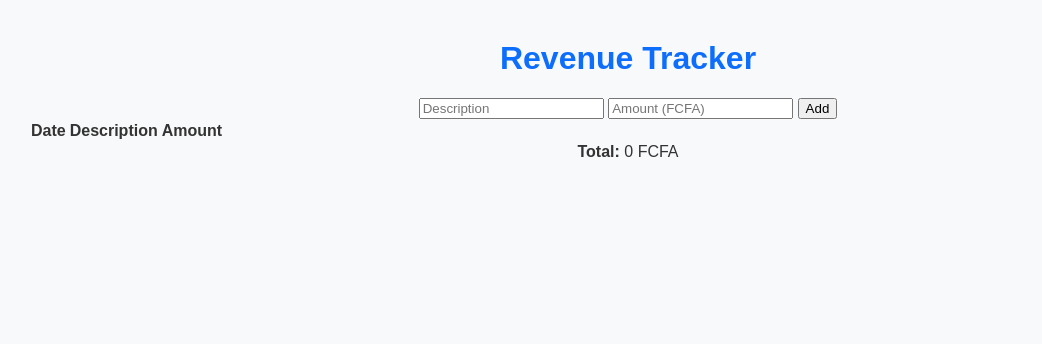
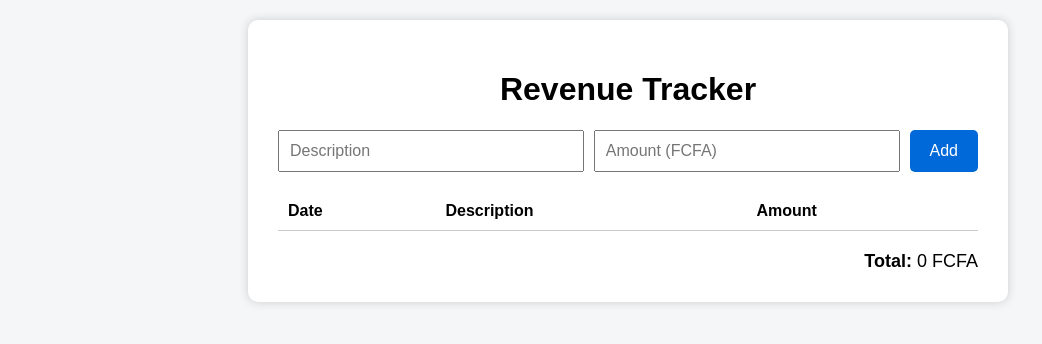
Before and after one commit to akakoulloucedricaimglobal-spec/mon-agent-auto-dashboard, a plain HTML site: page index.html in a window 1280 px wide. Shown: the whole page, without its empty margins (12-1054 px from the left). Drawn offline with Linux system fonts and the light colour scheme.

Commit message:
Update style.css

```diff
--- a/style.css
+++ b/style.css
@@ -1,16 +1,63 @@
 body {
   font-family: Arial, sans-serif;
-  margin: 40px;
-  background-color: #f8f9fa;
-  color: #333;
+  background-color: #f4f6f8;
+  margin: 0;
+  padding: 20px;
+}
+
+.container {
+  max-width: 700px;
+  margin: auto;
+  background: white;
+  padding: 30px;
+  border-radius: 10px;
+  box-shadow: 0px 0px 10px #ccc;
+}
+
+h1 {
   text-align: center;
 }
 
-h1 {
-  color: #0d6efd;
-  font-size: 2em;
+.input-section {
+  display: flex;
+  gap: 10px;
+  margin-bottom: 20px;
 }
 
-p {
-  font-size: 1.2em;
+.input-section input {
+  flex: 1;
+  padding: 10px;
+  font-size: 16px;
 }
+
+.input-section button {
+  padding: 10px 20px;
+  font-size: 16px;
+  background-color: #0069d9;
+  color: white;
+  border: none;
+  border-radius: 5px;
+  cursor: pointer;
+}
+
+.input-section button:hover {
+  background-color: #0053ba;
+}
+
+table {
+  width: 100%;
+  border-collapse: collapse;
+  margin-top: 10px;
+}
+
+table th, table td {
+  padding: 10px;
+  border-bottom: 1px solid #ccc;
+  text-align: left;
+}
+
+.summary {
+  margin-top: 20px;
+  font-size: 18px;
+  text-align: right;
+}
```
